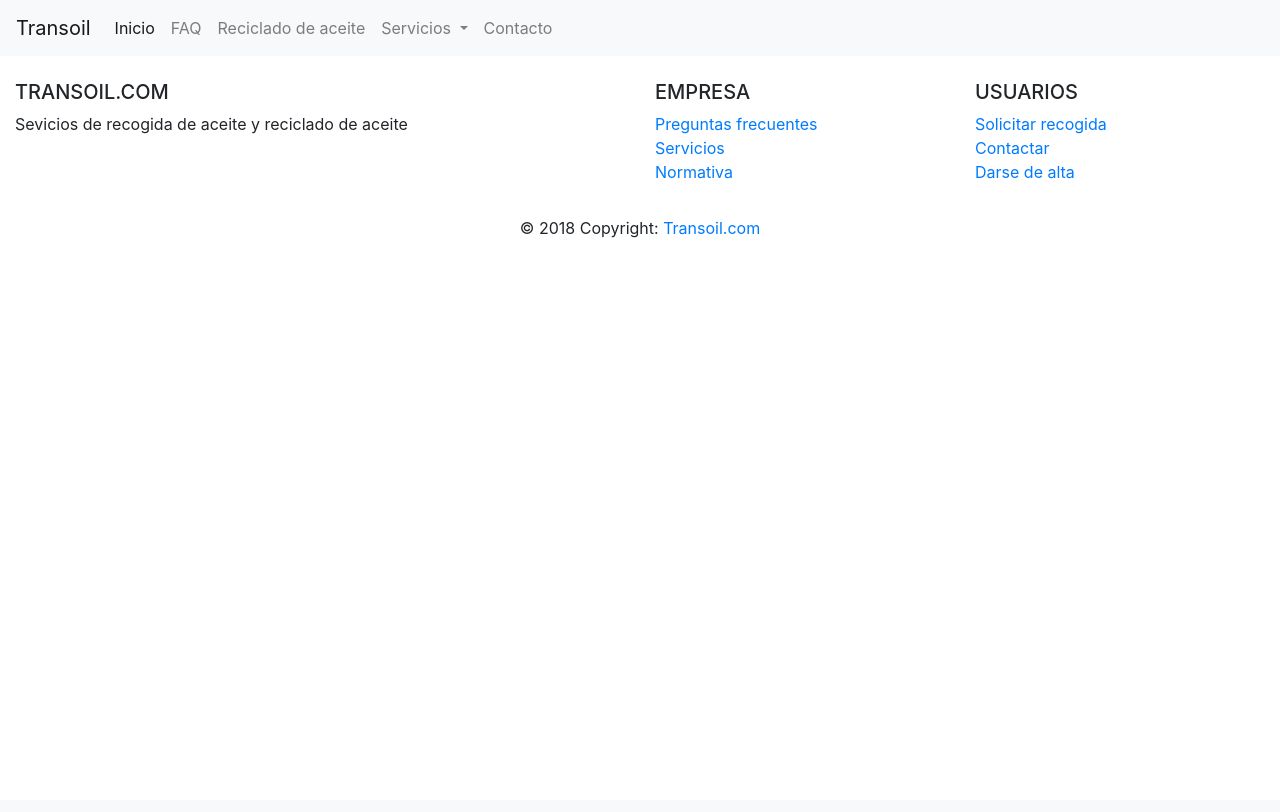
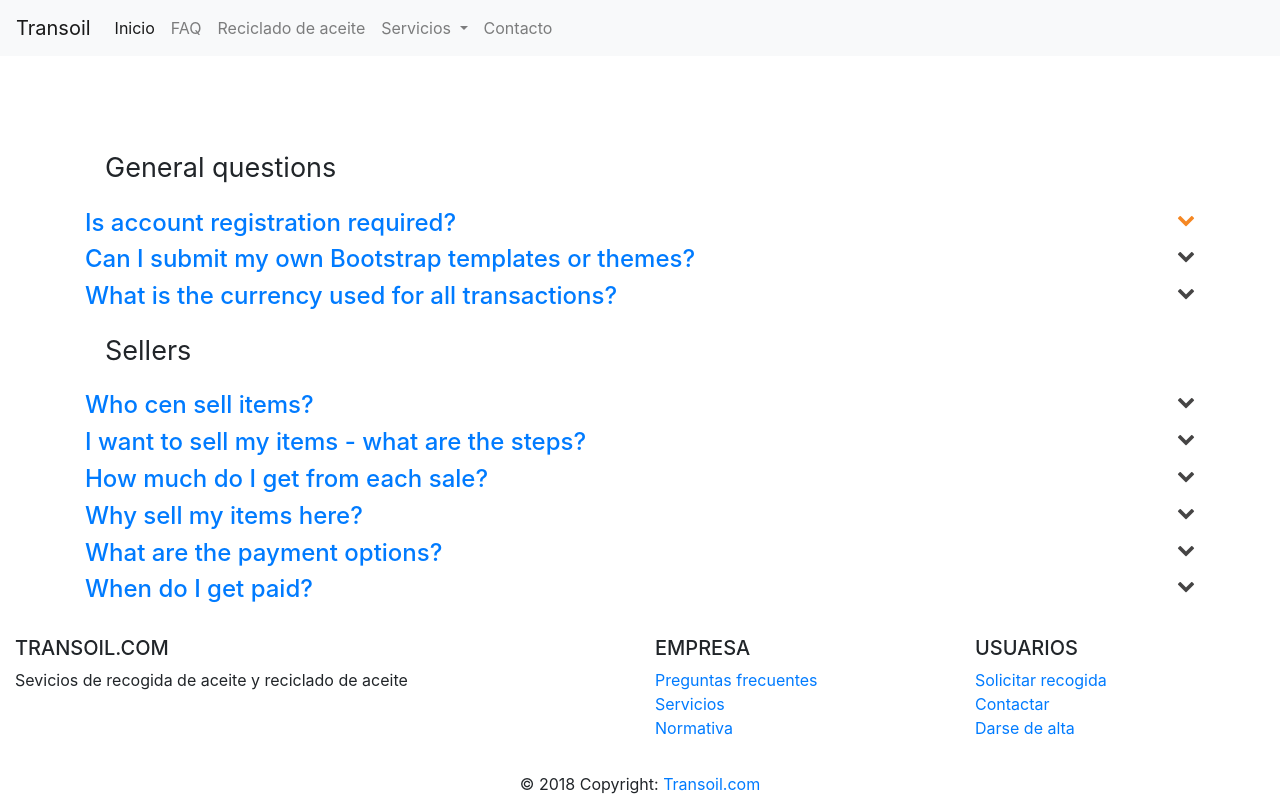
Before and after one commit to yonvela20/DesarrolloInterfaces, a PHP site: page /faq.html in a window 1280 px wide. Before the commit the page ends 238 px from the top, so only its background shows below. Run offline with PHP 8.4, Linux system fonts and the light colour scheme; some libraries are stand-ins or nearby versions.

Commit message:
probando el acordeon

```diff
--- a/Transoil/faq.html
+++ b/Transoil/faq.html
@@ -7,6 +7,11 @@
     <title>Transoil</title>
     <meta name="viewport" content="width=device-width, initial-scale=1">
 
+    <!--     <link href="//maxcdn.bootstrapcdn.com/bootstrap/3.3.0/css/bootstrap.min.css" rel="stylesheet" id="bootstrap-css">
+    <script src="//maxcdn.bootstrapcdn.com/bootstrap/3.3.0/js/bootstrap.min.js"></script>
+    <script src="//code.jquery.com/jquery-1.11.1.min.js"></script>
+    ---- Include the above in your HEAD tag ---------->
+
     <link rel="stylesheet" href="bootstrap/css/bootstrap.min.css" />
     <link rel="stylesheet" href="main.css" />
 
@@ -15,8 +20,8 @@
 
 <body>
     <!-- Menú de arriba -->
-    <nav class="navbar navbar-expand-lg navbar-light bg-light " >
-        <a class="navbar-brand" href="#">Transoil</a>
+    <nav class="navbar navbar-expand-lg navbar-light bg-light ">
+        <a class="navbar-brand" href="index.html">Transoil</a>
         <button class="navbar-toggler" type="button" data-toggle="collapse" data-target="#navbarNavDropdown"
             aria-controls="navbarNavDropdown" aria-expanded="false" aria-label="Toggle navigation">
             <span class="navbar-toggler-icon"></span>
@@ -24,10 +29,10 @@
         <div class="collapse navbar-collapse" id="navbarNavDropdown">
             <ul class="navbar-nav">
                 <li class="nav-item active">
-                    <a class="nav-link" href="#"> Inicio <span class="sr-only">(current)</span></a>
+                    <a class="nav-link" href="index.html"> Inicio <span class="sr-only">(current)</span></a>
                 </li>
                 <li class="nav-item">
-                    <a class="nav-link" href="#"> FAQ </a>
+                    <a class="nav-link" href="faq.html"> FAQ </a>
                 </li>
                 <li class="nav-item">
                     <a class="nav-link" href="#"> Reciclado de aceite </a>
@@ -50,6 +55,159 @@
         </div>
     </nav>
     <!-- Acordeon faq -->
+    <div class="container">
+        <br />
+        <br />
+        <br />
+
+        <div class="panel-group" id="accordion">
+            <div class="faqHeader">General questions</div>
+            <div class="panel panel-default">
+                <div class="panel-heading">
+                    <h4 class="panel-title">
+                        <a class="accordion-toggle" data-toggle="collapse" data-parent="#accordion" href="#collapseOne">Is
+                            account registration required?</a>
+                    </h4>
+                </div>
+                <div id="collapseOne" class="panel-collapse collapse">
+                    <div class="panel-body">
+                        Account registration at <strong>PrepBootstrap</strong> is only required if you will be selling
+                        or buying themes.
+                        This ensures a valid communication channel for all parties involved in any transactions.
+                    </div>
+                </div>
+            </div>
+            <div class="panel panel-default">
+                <div class="panel-heading">
+                    <h4 class="panel-title">
+                        <a class="accordion-toggle collapsed" data-toggle="collapse" data-parent="#accordion" href="#collapseTen">Can
+                            I submit my own Bootstrap templates or themes?</a>
+                    </h4>
+                </div>
+                <div id="collapseTen" class="panel-collapse collapse">
+                    <div class="panel-body">
+                        A lot of the content of the site has been submitted by the community. Whether it is a
+                        commercial element/template/theme
+                        or a free one, you are encouraged to contribute. All credits are published along with the
+                        resources.
+                    </div>
+                </div>
+            </div>
+            <div class="panel panel-default">
+                <div class="panel-heading">
+                    <h4 class="panel-title">
+                        <a class="accordion-toggle collapsed" data-toggle="collapse" data-parent="#accordion" href="#collapseEleven">What
+                            is the currency used for all transactions?</a>
+                    </h4>
+                </div>
+                <div id="collapseEleven" class="panel-collapse collapse">
+                    <div class="panel-body">
+                        All prices for themes, templates and other items, including each seller's or buyer's account
+                        balance are in <strong>USD</strong>
+                    </div>
+                </div>
+            </div>
+
+            <div class="faqHeader">Sellers</div>
+            <div class="panel panel-default">
+                <div class="panel-heading">
+                    <h4 class="panel-title">
+                        <a class="accordion-toggle collapsed" data-toggle="collapse" data-parent="#accordion" href="#collapseTwo">Who
+                            cen sell items?</a>
+                    </h4>
+                </div>
+                <div id="collapseTwo" class="panel-collapse collapse">
+                    <div class="panel-body">
+                        Any registed user, who presents a work, which is genuine and appealing, can post it on <strong>PrepBootstrap</strong>.
+                    </div>
+                </div>
+            </div>
+            <div class="panel panel-default">
+                <div class="panel-heading">
+                    <h4 class="panel-title">
+                        <a class="accordion-toggle collapsed" data-toggle="collapse" data-parent="#accordion" href="#collapseThree">I
+                            want to sell my items - what are the steps?</a>
+                    </h4>
+                </div>
+                <div id="collapseThree" class="panel-collapse collapse">
+                    <div class="panel-body">
+                        The steps involved in this process are really simple. All you need to do is:
+                        <ul>
+                            <li>Register an account</li>
+                            <li>Activate your account</li>
+                            <li>Go to the <strong>Themes</strong> section and upload your theme</li>
+                            <li>The next step is the approval step, which usually takes about 72 hours.</li>
+                        </ul>
+                    </div>
+                </div>
+            </div>
+            <div class="panel panel-default">
+                <div class="panel-heading">
+                    <h4 class="panel-title">
+                        <a class="accordion-toggle collapsed" data-toggle="collapse" data-parent="#accordion" href="#collapseFive">How
+                            much do I get from each sale?</a>
+                    </h4>
+                </div>
+                <div id="collapseFive" class="panel-collapse collapse">
+                    <div class="panel-body">
+                        Here, at <strong>PrepBootstrap</strong>, we offer a great, 70% rate for each seller, regardless
+                        of any restrictions, such as volume, date of entry, etc.
+                        <br />
+                    </div>
+                </div>
+            </div>
+            <div class="panel panel-default">
+                <div class="panel-heading">
+                    <h4 class="panel-title">
+                        <a class="accordion-toggle collapsed" data-toggle="collapse" data-parent="#accordion" href="#collapseSix">Why
+                            sell my items here?</a>
+                    </h4>
+                </div>
+                <div id="collapseSix" class="panel-collapse collapse">
+                    <div class="panel-body">
+                        There are a number of reasons why you should join us:
+                        <ul>
+                            <li>A great 70% flat rate for your items.</li>
+                            <li>Fast response/approval times. Many sites take weeks to process a theme or template. And
+                                if it gets rejected, there is another iteration. We have aliminated this, and made the
+                                process very fast. It only takes up to 72 hours for a template/theme to get reviewed.</li>
+                            <li>We are not an exclusive marketplace. This means that you can sell your items on <strong>PrepBootstrap</strong>,
+                                as well as on any other marketplate, and thus increase your earning potential.</li>
+                        </ul>
+                    </div>
+                </div>
+            </div>
+            <div class="panel panel-default">
+                <div class="panel-heading">
+                    <h4 class="panel-title">
+                        <a class="accordion-toggle collapsed" data-toggle="collapse" data-parent="#accordion" href="#collapseEight">What
+                            are the payment options?</a>
+                    </h4>
+                </div>
+                <div id="collapseEight" class="panel-collapse collapse">
+                    <div class="panel-body">
+                        The best way to transfer funds is via Paypal. This secure platform ensures timely payments and
+                        a secure environment.
+                    </div>
+                </div>
+            </div>
+            <div class="panel panel-default">
+                <div class="panel-heading">
+                    <h4 class="panel-title">
+                        <a class="accordion-toggle collapsed" data-toggle="collapse" data-parent="#accordion" href="#collapseNine">When
+                            do I get paid?</a>
+                    </h4>
+                </div>
+                <div id="collapseNine" class="panel-collapse collapse">
+                    <div class="panel-body">
+                        Our standard payment plan provides for monthly payments. At the end of each month, all
+                        accumulated funds are transfered to your account.
+                        The minimum amount of your balance should be at least 70 USD.
+                    </div>
+                </div>
+            </div>
+        </div>
+    </div>
 
     <!-- Footer -->
     <footer class="page-footer font-small blue pt-4">
--- a/Transoil/index.html
+++ b/Transoil/index.html
@@ -16,7 +16,7 @@
 <body>
     <!-- Menú de arriba -->
     <nav class="navbar navbar-expand-lg navbar-light bg-light navbar-transoil" >
-        <a class="navbar-brand" href="#">Transoil</a>
+        <a class="navbar-brand" href="index.html">Transoil</a>
         <button class="navbar-toggler" type="button" data-toggle="collapse" data-target="#navbarNavDropdown"
             aria-controls="navbarNavDropdown" aria-expanded="false" aria-label="Toggle navigation">
             <span class="navbar-toggler-icon"></span>
@@ -24,7 +24,7 @@
         <div class="collapse navbar-collapse" id="navbarNavDropdown">
             <ul class="navbar-nav">
                 <li class="nav-item active">
-                    <a class="nav-link" href="index.html"> Inicio <span class="sr-only">(current)</span></a>
+                    <a class="nav-link" href="index.html"> Inicio </a>
                 </li>
                 <li class="nav-item">
                     <a class="nav-link" href="faq.html"> FAQ </a>
--- a/Transoil/main.css
+++ b/Transoil/main.css
@@ -2,40 +2,33 @@
 Acordeon de bootstrap
 */
 
+@import url(https://maxcdn.bootstrapcdn.com/font-awesome/4.4.0/css/font-awesome.min.css);
 .faqHeader {
     font-size: 27px;
     margin: 20px;
 }
 
 .panel-heading [data-toggle="collapse"]:after {
-    font-family: 'Glyphicons Halflings';
-    content: "e072"; /* "play" icon */
+    font-family: 'FontAwesome';
+    content: "\f078"; /* "play" icon */
     float: right;
     color: #F58723;
     font-size: 18px;
     line-height: 22px;
     /* rotate "play" icon from > (right arrow) to down arrow */
-    -webkit-transform: rotate(-90deg);
+/*    -webkit-transform: rotate(-90deg);
     -moz-transform: rotate(-90deg);
     -ms-transform: rotate(-90deg);
     -o-transform: rotate(-90deg);
-    transform: rotate(-90deg);
+    transform: rotate(-90deg); */
 }
 
 .panel-heading [data-toggle="collapse"].collapsed:after {
     /* rotate "play" icon from > (right arrow) to ^ (up arrow) */
-    -webkit-transform: rotate(90deg);
+/*    -webkit-transform: rotate(90deg);
     -moz-transform: rotate(90deg);
     -ms-transform: rotate(90deg);
     -o-transform: rotate(90deg);
-    transform: rotate(90deg);
+    transform: rotate(90deg); */
     color: #454444;
 }
-
-
-/*Hola soy Julian este es mi trabajo de 8 horas espero que no se borre*/
-
-
-/*Codigo aun mas nuevo*/
-
-/*askljfhaslkdfjh hoal hola ola*/
```
